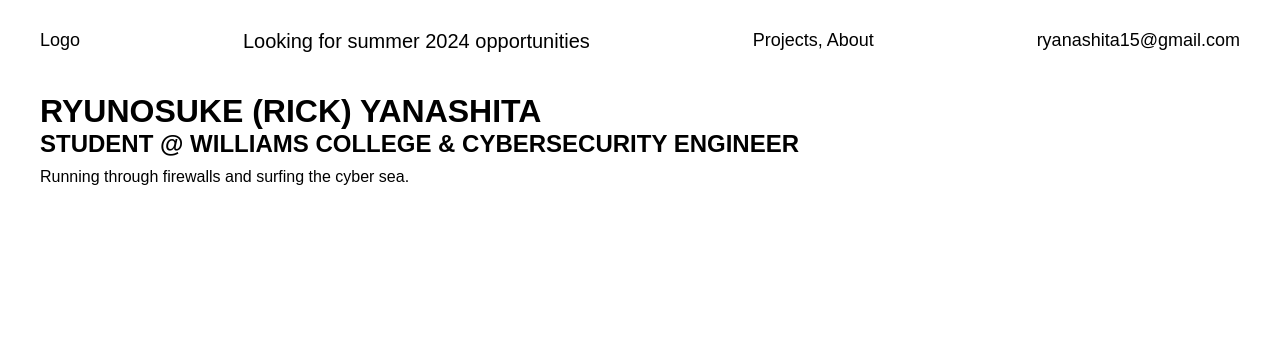
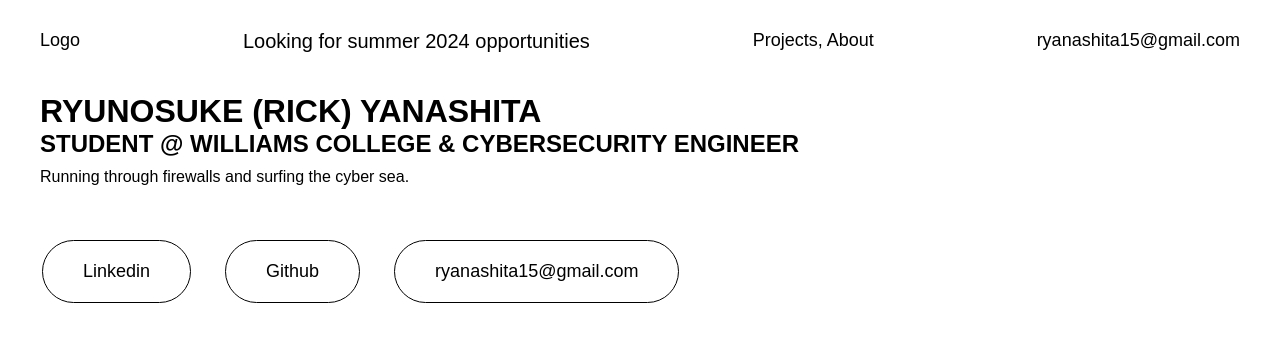
Before and after one commit to RickYanashita15/Rick-Yanashita-Website, a plain HTML site: page index.html in a window 1280 px wide. Drawn offline with Linux system fonts and the light colour scheme.

Commit message:
more additions

```diff
--- a/index.html
+++ b/index.html
@@ -18,5 +18,12 @@
             <div class="divider10"></div>
             <p> Running through firewalls and surfing the cyber sea. </p>
         </div>
+        <div class="buttonbar">
+            <button class="button"> Linkedin </button>
+            <div class="horizontaldivider"> </div>
+            <button class="button"> Github </button>
+            <div class="horizontaldivider"> </div>
+            <button class="button"> ryanashita15@gmail.com </button>
+        </div>
     </body>
 </html>
--- a/style.css
+++ b/style.css
@@ -37,6 +37,34 @@
     height: 10px;
     background-color: white;
 }
+.horizontaldivider{
+    width: 30px;
+    height: 40px;
+}
 .h1 {
     text-align: left;
 }
+.buttonbar {
+    background-color: white;
+    overflow: hidden;
+    display: flex;
+    position: absolute;
+    justify-content: space-around;
+    padding: 30px 40px 20px 40px;
+}
+.button{
+    background-color: white;
+    border: 1px solid black;
+    color: black;
+    padding: 20px 40px;
+    text-align: center;
+    font-size: 18px;
+    text-decoration: none;
+    display: inline-block;
+    margin: 4px 2px;
+    cursor: pointer;
+    border-radius: 40px;
+}
+.h2 {
+    text-align: left;
+}
```
